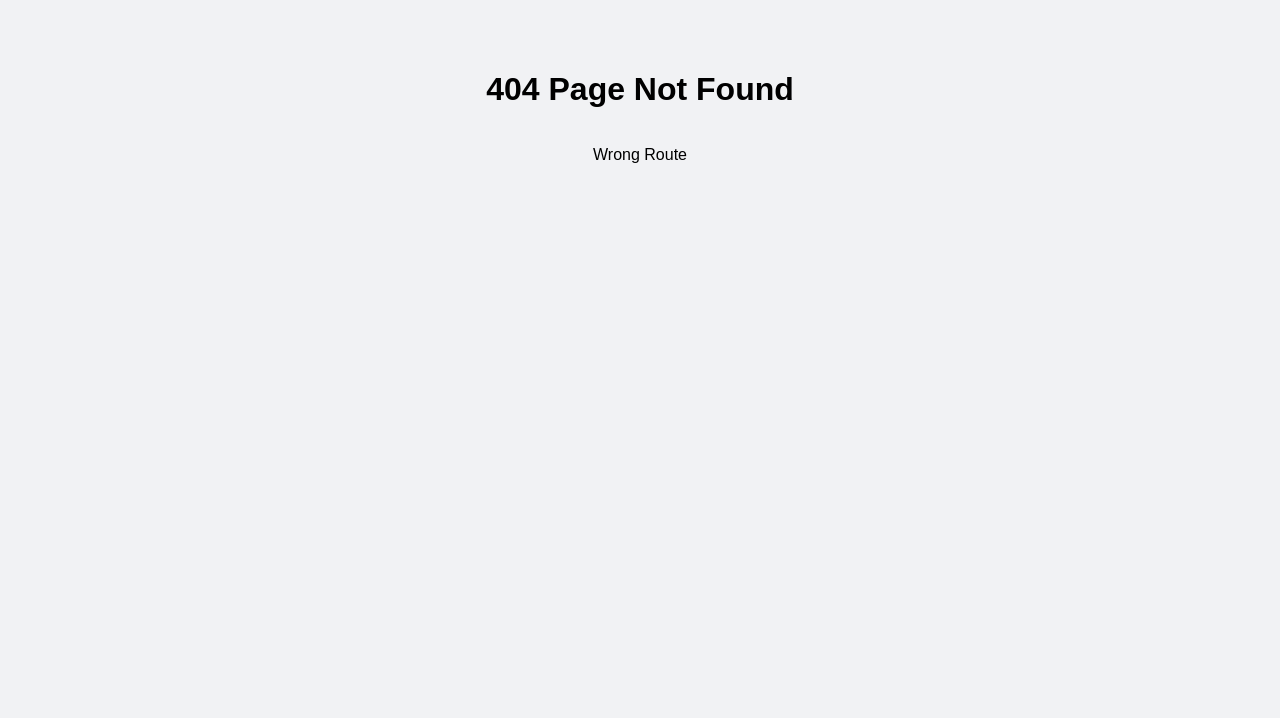
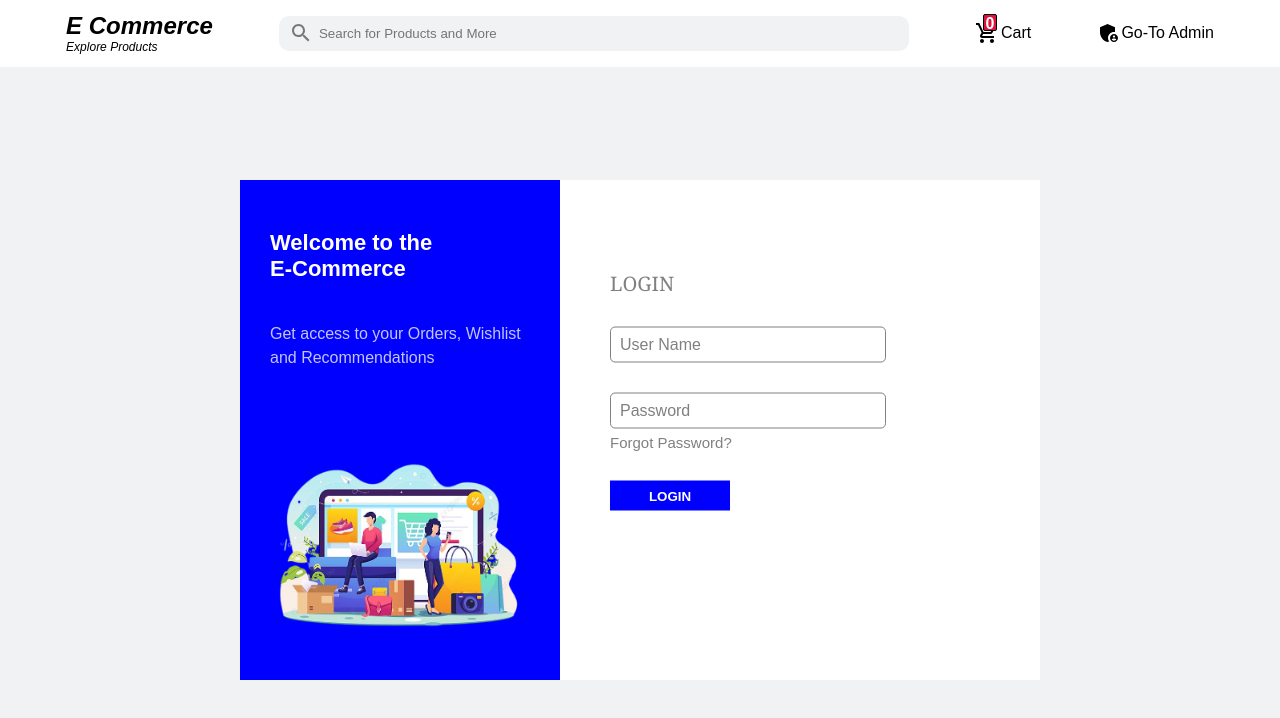
Before and after one commit to Anbu2011/E-commerce-Reactjs, a React (Vite) app: page /login in a window 1280 px wide. Before the commit this address had no page. Shown: the top 718 px of the page. Built offline with nearby package versions, Linux system fonts and the light colour scheme.

Commit message:
Added Login Page , Private Routes and Login Timing

```diff
--- a/src/App/App.jsx
+++ b/src/App/App.jsx
@@ -6,17 +6,33 @@ import IndividualCategory from '../Components/IndividualCategory/IndividualCateg
 import Cart from '../Components/Cart/Cart.jsx'
 import ErrorRoute from '../Components/ErrorRoute/ErrorRoute.jsx'
 import './App.css'
+import LoginPage from '../Components/LoginPage/LoginPage.jsx'
+
+import ProtectRoutes from '../Components/ProtectRoutes/ProtectRoutes.jsx'
+import ProtectedLayout from '../Components/ProtectedLayout/ProtectedLayout.jsx'
 
 function App() {
+
 
   return (
     <>
       <BrowserRouter>
         <Routes>
-          <Route path='/' element={<Home />} />
-          <Route path='/productdetails/:Id' element={<ProductDetails />} />
-          <Route path='/categories/:uniqueCategory' element={<IndividualCategory />} />
-          <Route path='/cart' element={<Cart />} />
+          <Route path='/login' element={<LoginPage />} />
+          <Route
+            path='/'
+            element={
+              <ProtectRoutes>
+                <ProtectedLayout />
+              </ProtectRoutes>
+            }
+          >
+            <Route path='/home' element={<Home />} />
+            <Route path='/productdetails/:Id' element={<ProductDetails />} />
+            <Route path='/categories/:uniqueCategory' element={<IndividualCategory />} />
+            <Route path='/cart' element={<Cart />} />
+
+          </Route>
           <Route path='*' element={<ErrorRoute />} />
         </Routes>
       </BrowserRouter>
--- a/src/Components/Cart/Cart.css
+++ b/src/Components/Cart/Cart.css
@@ -35,7 +35,6 @@
 .cart-image-parent{
     margin: 10px;
     display: flex;
-    /* justify-content: center; */
     align-items: center;
 }
 .cart-image{
@@ -154,7 +153,7 @@
 /* price-details */
 .price-details-parent{
     position: sticky;
-    top: 10px;
+    top: 80px;
     background-color: white;
 }
 .price-ptag{
@@ -193,13 +192,12 @@
 /* place-order-button */
 .order-button-parent{
     position: sticky;
-    top: 42%;
+    top: 53%;
 }
 
 .place-order-button{
     width: 100%;
     height: 45px;
-    /* border: 2px solid #fb641b; */
     border: none;
     display: flex;
     justify-content: center;
--- a/src/Components/Cart/Cart.jsx
+++ b/src/Components/Cart/Cart.jsx
@@ -29,7 +29,6 @@ const Cart = () => {
 
   return (
     <>
-      <NavBar />
       <div className='your-cart-parent'>
         <AddShoppingCartIcon />
         <h2 className='h2-your-cart'>YOUR CART</h2>
--- a/src/Components/Home/Home.jsx
+++ b/src/Components/Home/Home.jsx
@@ -32,7 +32,6 @@ const Home = () => {
   return (
     <>
       <div>
-        <NavBar />
         <AllCategory />
         <RandomProducts />
 
--- a/src/Components/IndividualCategory/IndividualCategory.jsx
+++ b/src/Components/IndividualCategory/IndividualCategory.jsx
@@ -32,7 +32,6 @@ const IndividualCategory = () => {
 
   return (
     <>
-      <NavBar />
       <AllCategory />
       <div className='grid-container-parent'>
         {specificCategory.map((categoryProduct) =>(
--- /dev/null
+++ b/src/Components/LoginPage/LoginPage.css
@@ -0,0 +1,134 @@
+.loginPage-parent{
+    position: absolute;
+    top: 50%;
+    left: 50%;
+    transform: translate(-50%, -50%);
+
+    display: flex;
+    flex-direction: row;
+
+    width: 800px;
+    height: 500px;
+    margin-top: 30px;
+
+    background-color: white;
+}
+
+/* login-image */
+.login-image{
+    width: 40%;
+    background: blue;
+
+}
+.welcome-text{
+    font-weight: 600;
+    font-size: 22px;
+    color: white;
+
+    padding-right: 100px;
+    margin: 50px 0 0 30px;
+}
+
+.login-description{
+    color: whitesmoke;
+    line-height: 1.5;
+    margin: 40px 20px 0 30px;
+    opacity: 0.8;
+}
+.shopping-cart-login-image{
+    position: absolute;
+    top: 73%;
+    left: 19.5%;
+    transform: translate(-50%, -50%);
+
+    width: 250px;
+    height: 200px;
+    border-radius: 20px;
+}
+
+/* login-text */
+.login-text{
+    font-weight: 550;
+    font-size: 20px;
+    color: gray;
+    margin-bottom: 30px;
+    font-family: Cambria, Cochin, Georgia, Times, 'Times New Roman', serif;
+
+}
+/* inputs */
+.inputs-parent{
+    position: absolute;
+    top: 40%;
+    left: 70%;
+    transform: translate(-50%, -50%);
+
+    display: flex;
+    flex-direction: column;
+    justify-content: center;
+    width: 60%;
+
+    margin: 0 50px 0 50px;
+}
+
+/* email & password */
+.inputs-child{
+    position: relative;
+    margin-bottom: 30px;
+}
+.inputs-child input{
+    width: 250px;
+    padding: 8px 12px;
+    font-size: 16px;
+    border-radius: 5px;
+    border: 1px solid gray;
+    background-color: transparent;
+    transition: 0.15s all case;
+
+    outline: none;
+}
+.inputs-child input:focus{
+    border: 1px solid gray;
+}
+/* .inputs-child input::placeholder{
+    color: transparent;
+} */
+
+.inputs-child .inputs-label{
+    position: absolute;
+    top: 9px;
+    left: 0;
+    font-size: 16px;
+    padding: 0 10px;
+    color: gray;
+    pointer-events: none;
+    transition: 0.15s all case;
+}
+
+.inputs-child input:focus + .inputs-label ,
+.inputs-child input:not(:placeholder-shown) +
+.inputs-label{
+    transform: translate(5px, -22px);
+    background-color: white;
+    font-size: 15px;
+}
+
+.forgot-text{
+    margin-top: 5px;
+    padding: 0;
+    color: gray;
+    font-size: 15px;
+    cursor: pointer;
+}
+
+/* login-button */
+.login-button{
+    width: 120px;
+    height: 30px;
+    cursor: pointer;
+    font-weight: 600;
+    color: white;
+    background-color: blue;
+
+    border: none;
+    outline: none;
+}
--- /dev/null
+++ b/src/Components/LoginPage/LoginPage.jsx
@@ -0,0 +1,80 @@
+import React, { useEffect, useState } from 'react'
+import NavBar from '../NavBar/NavBar.jsx';
+import './LoginPage.css'
+import { useNavigate } from 'react-router-dom';
+
+const LoginPage = () => {
+
+    const navigate = useNavigate()
+
+    const [formInputs, setFormInputs] = useState({
+        name : '' ,
+        password : ''
+    })
+
+    useEffect(() => {
+        const isAuthenticated = localStorage.getItem('isAuthenticated')
+        if(isAuthenticated === 'true'){
+            navigate('/home')
+        }
+    }, [navigate]);
+
+
+    const handleInputChange = (event) => {
+        const {name , value} = event.target
+        setFormInputs((prevData) => ({...prevData, [name]:value}))
+    }
+    const handleFormSubmit = (event) =>{
+        event.preventDefault();
+
+        if(formInputs.name === 'anbu' && formInputs.password === 'anbu'){
+            localStorage.setItem('isAuthenticated', 'true')
+            localStorage.setItem('loginTime', Date.now())
+            localStorage.setItem('expiryTime', Date.now() + 1000 * 60 * 2)
+            navigate('/home')
+        } else{
+            alert('Invalid username and password')
+        }
+
+    }
+
+  return (
+    <>
+        <NavBar />
+        <div className='loginPage-parent'>
+            <div className='login-image'>
+                <p className='welcome-text'>Welcome to the E-Commerce</p>
+                <p className='login-description'>Get access to your Orders, Wishlist and Recommendations</p>
+                <img src="shopping-cart-image-Photoroom.png" alt="" className='shopping-cart-login-image'/>
+            </div>
+
+
+            <div className='inputs-parent'>
+                <h3 className='login-text '>LOGIN</h3>
+
+                <form onSubmit={handleFormSubmit}>
+                    <div className="inputs-child">
+                        <input type="name" onChange={handleInputChange} name='name' placeholder='' />
+                        <label className='inputs-label' htmlFor="">User Name</label>
+                    </div>
+
+                    <div className="inputs-child">
+                        <input type="password" onChange={handleInputChange} name='password' placeholder=''/>
+                        <label className='inputs-label' htmlFor="">Password</label>
+                        <p className='forgot-text'>Forgot Password?</p>
+                    </div>
+
+
+                    <button className='login-button'>LOGIN</button>
+                </form>
+
+            </div>
+        </div>
+
+
+
+    </>
+  )
+}
+
+export default LoginPage
--- a/src/Components/NavBar/NavBar.css
+++ b/src/Components/NavBar/NavBar.css
@@ -1,4 +1,6 @@
 .nav-parent{
+    position: sticky;
+    top: 0;
     display: flex;
     flex-direction: row;
     align-items: center;
@@ -8,6 +10,8 @@
     height: 62.5px;
     background-color: white;
     padding: 2px 0px;
+
+    z-index: 1000;
 }
 
 .logo{
--- a/src/Components/ProductDetails/ProductDetails.jsx
+++ b/src/Components/ProductDetails/ProductDetails.jsx
@@ -41,7 +41,7 @@ const ProductDetails = () => {
   return (
     <>
         <div>
-            <NavBar />
+            {/* <NavBar /> */}
             {specificProduct &&
                 <div className='each-product-parent'>
                     <div className='each-product-image'>
--- /dev/null
+++ b/src/Components/ProtectRoutes/ProtectRoutes.jsx
@@ -0,0 +1,35 @@
+import React, { useEffect, useState } from 'react'
+import { Navigate, useNavigate } from 'react-router-dom'
+
+const ProtectRoutes = ({ children }) => {
+  const navigate = useNavigate()
+
+  const [isAuthenticated, setIsAuthenticated] = useState(localStorage.getItem('isAuthenticated') === 'true')
+  const [expiring , setExpiring] = useState(false)
+
+
+  useEffect(() => {
+    const checkSessionExpiration = () => {
+      const expiryTime = localStorage.getItem('expiryTime')
+      if(expiryTime){
+        const currentTime = Date.now()
+        if(currentTime > parseInt(expiryTime,10)){
+          localStorage.setItem('isAuthenticated', 'false')
+          localStorage.removeItem('loginTime')
+          localStorage.removeItem('expiryTime')
+          alert('Your Session has expired. Please login again')
+          setIsAuthenticated(false)
+          setExpiring(true)
+
+        }
+      }
+    }
+    checkSessionExpiration()
+  }, []);
+  if(expiring){
+    return <Navigate to='/login' />
+  }
+  return isAuthenticated ? children : <Navigate to='/login' />
+}
+
+export default ProtectRoutes
--- /dev/null
+++ b/src/Components/ProtectedLayout/ProtectedLayout.jsx
@@ -0,0 +1,15 @@
+import React from 'react'
+import NavBar from '../NavBar/NavBar'
+import { Outlet } from 'react-router-dom'
+
+const ProtectedLayout = () => {
+
+  return (
+    <>
+        <NavBar />
+        <Outlet />
+    </>
+  )
+}
+
+export default ProtectedLayout
```
Also changed, not shown: shopping-cart-image-Photoroom.png (added).
